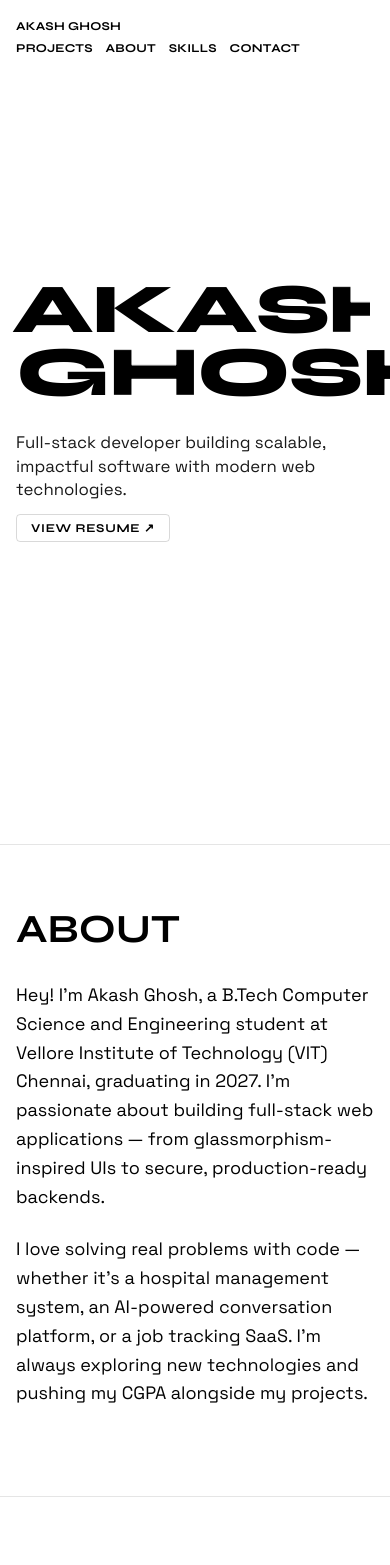
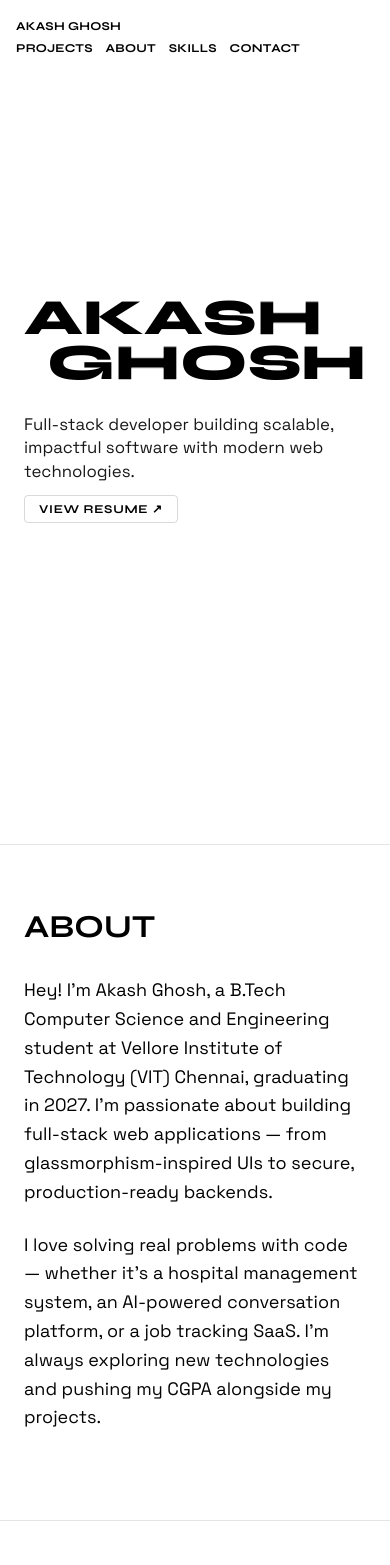
Before and after one commit to Akash-regno/portfolio, a React (Vite) app: page / in a window 390 px wide. Shown: the top 1565 px of the page. Built offline with nearby package versions, Linux system fonts and the light colour scheme.

Commit message:
style: improve mobile layout responsiveness and viewport settings

```diff
--- a/index.html
+++ b/index.html
@@ -4,7 +4,7 @@
 <head>
   <meta charset="UTF-8" />
   <link rel="icon" type="image/svg+xml" href="/favicon.svg" />
-  <meta name="viewport" content="width=device-width, initial-scale=1.0" />
+  <meta name="viewport" content="width=device-width, initial-scale=1.0, maximum-scale=5.0, user-scalable=yes" />
   <title>Akash Ghosh | Portfolio</title>
   <meta name="description"
     content="Portfolio of Akash Ghosh — B.Tech Computer Science Engineering student at VIT Chennai (2023–2027). Full-stack developer building impactful software." />
--- a/src/index.css
+++ b/src/index.css
@@ -37,8 +37,8 @@
 
 @media (max-width: 520px) {
   :root {
-    --h1: 18vw;
-    --h2: 40px;
+    --h1: 13vw;
+    --h2: 32px;
     --h3: 22px;
   }
 }
@@ -67,6 +67,8 @@
 
 html {
   scroll-behavior: smooth;
+  overflow-x: hidden;
+  width: 100%;
 }
 
 body {
@@ -80,6 +82,8 @@ body {
   -moz-osx-font-smoothing: grayscale;
   overflow-x: hidden;
   transition: background-color 0.4s ease, color 0.4s ease;
+  min-height: 100vh;
+  width: 100%;
 }
 
 h1 {
@@ -91,12 +95,25 @@ h1 {
   letter-spacing: -0.02em;
 }
 
+@media (max-width: 520px) {
+  h1 {
+    letter-spacing: 0;
+  }
+}
+
 h2 {
   font-family: var(--font-heading);
   font-weight: 700;
   line-height: 1;
   text-transform: uppercase;
   font-size: var(--h2);
+}
+
+@media (max-width: 520px) {
+  h2 {
+    word-break: break-word;
+    overflow-wrap: break-word;
+  }
 }
 
 h3 {
@@ -141,6 +158,28 @@ button {
   will-change: transform;
 }
 
+/* Prevent horizontal overflow */
+* {
+  max-width: 100%;
+}
+
+/* Mobile-specific fixes */
+@media (max-width: 520px) {
+  .hero-contain .h1-text {
+    overflow: visible !important;
+    display: block;
+    box-sizing: border-box;
+  }
+
+  h1 {
+    overflow: visible !important;
+  }
+
+  .hero-contain .h1-text .char {
+    display: inline-block;
+  }
+}
+
 .wrapper {
   width: 76%;
   max-width: 1600px;
@@ -169,8 +208,8 @@ button {
 
 @media (max-width: 520px) {
   .wrapper {
-    padding-left: 1rem;
-    padding-right: 1rem;
+    padding-left: 1.5rem;
+    padding-right: 1.5rem;
   }
 }
 
@@ -359,6 +398,8 @@ button {
 
   .modal-content {
     padding-top: 80px;
+    overflow-y: auto;
+    -webkit-overflow-scrolling: touch;
   }
 
   .link-group-div:not(:first-of-type) {
@@ -375,6 +416,8 @@ button {
     height: auto;
     width: auto;
     aspect-ratio: 1/1;
+    font-size: 0.8rem;
+    padding: 1rem;
   }
 }
 
@@ -439,12 +482,19 @@ button {
     padding: 1.25rem 1rem;
     font-size: 0.75rem;
     letter-spacing: 0.02em;
+    width: 100%;
+    box-sizing: border-box;
   }
 
   .right-links {
     flex-direction: row;
     align-items: center;
     gap: 0.8rem;
+    flex-wrap: wrap;
+  }
+
+  .nav-link {
+    white-space: nowrap;
   }
 }
 
@@ -453,6 +503,8 @@ button {
    ============================================================ */
 .hero-sec {
   overflow: hidden;
+  max-width: 100vw;
+  position: relative;
 }
 
 .hero-contain {
@@ -466,6 +518,7 @@ button {
   flex-direction: column;
   align-items: stretch;
   justify-content: center;
+  overflow: visible;
 }
 
 @media (max-width: 1280px) {
@@ -492,14 +545,22 @@ button {
 
 @media (max-width: 520px) {
   .hero-contain {
-    padding-left: 1rem;
-    padding-right: 1rem;
+    padding-left: 1.5rem;
+    padding-right: 1.5rem;
     padding-bottom: 3rem;
+    max-width: 100vw;
+    overflow: hidden;
+    box-sizing: border-box;
   }
 
   .hero-contain .blueprint {
-    padding-left: 1rem;
-    padding-right: 1rem;
+    padding-left: 1.5rem;
+    padding-right: 1.5rem;
+  }
+
+  .hero-contain .real {
+    max-width: 100%;
+    width: 100%;
   }
 }
 
@@ -514,6 +575,7 @@ button {
   display: flex;
   flex-direction: column;
   align-items: flex-start;
+  overflow: visible;
 }
 
 @media (max-width: 820px) {
@@ -523,17 +585,39 @@ button {
   }
 }
 
+@media (max-width: 520px) {
+  .hero-contain .real {
+    width: 100%;
+    box-sizing: border-box;
+  }
+}
+
 .hero-contain .h1-text.text-1 {
   width: 100%;
   padding-left: 0.02em;
-  overflow: hidden;
+  overflow: visible;
   white-space: nowrap;
 }
 
 @media (max-width: 820px) {
   .hero-contain .h1-text.text-1 {
     padding: 0;
-    margin-left: -0.06em;
+    margin-left: -0.03em;
+    width: 100%;
+    white-space: nowrap;
+  }
+}
+
+@media (max-width: 520px) {
+  .hero-contain .h1-text.text-1 {
+    width: 100%;
+    max-width: 100%;
+    margin-left: 0;
+    padding: 0;
+    box-sizing: border-box;
+    display: block;
+    white-space: nowrap;
+    overflow: visible;
   }
 }
 
@@ -542,14 +626,31 @@ button {
   margin-left: auto;
   padding-left: 0.2em;
   padding-right: 0.05em;
-  overflow: hidden;
+  overflow: visible;
   white-space: nowrap;
 }
 
 @media (max-width: 820px) {
   .hero-contain .h1-text.text-2 {
     padding: 0;
-    margin-right: -0.03em;
+    margin-right: 0;
+    width: fit-content;
+    max-width: 100%;
+    white-space: nowrap;
+  }
+}
+
+@media (max-width: 520px) {
+  .hero-contain .h1-text.text-2 {
+    max-width: 100%;
+    padding: 0;
+    margin-right: 0;
+    margin-left: auto;
+    box-sizing: border-box;
+    display: block;
+    white-space: nowrap;
+    overflow: visible;
+    text-align: right;
   }
 }
 
@@ -719,10 +820,22 @@ button {
 @media (max-width: 520px) {
   .about-sec {
     padding: 64px 0;
+    overflow-x: hidden;
   }
 
   .about-text {
     font-size: 1rem;
+    word-break: break-word;
+  }
+
+  .tag {
+    font-size: 0.75rem;
+    padding: 0.3rem 0.6rem;
+  }
+
+  .section-heading {
+    font-size: 32px !important;
+    line-height: 1.1;
   }
 }
 
@@ -778,6 +891,7 @@ button {
 @media (max-width: 520px) {
   .skills-sec {
     padding: 64px 0;
+    overflow-x: hidden;
   }
 
   .skills-grid {
@@ -790,6 +904,11 @@ button {
 
   .skill-item {
     font-size: 1rem;
+  }
+
+  .section-heading {
+    font-size: 32px !important;
+    line-height: 1.1;
   }
 }
 
@@ -882,6 +1001,7 @@ button {
 @media (max-width: 520px) {
   .projects-sec {
     padding: 64px 0;
+    overflow-x: hidden;
   }
 
   .projects-list {
@@ -895,15 +1015,27 @@ button {
 
   .project-title {
     font-size: 1.2rem;
+    word-break: break-word;
   }
 
   .project-desc {
     font-size: 0.9rem;
+    word-break: break-word;
   }
 
   .project-links {
     flex-direction: row;
     gap: 1rem;
+  }
+
+  .ptag {
+    font-size: 0.7rem;
+    padding: 0.2rem 0.5rem;
+  }
+
+  .section-heading {
+    font-size: 32px !important;
+    line-height: 1.1;
   }
 }
 
@@ -1018,6 +1150,7 @@ button {
 @media (max-width: 520px) {
   .experience-sec {
     padding: 64px 0;
+    overflow-x: hidden;
   }
 
   .exp-list {
@@ -1030,10 +1163,23 @@ button {
 
   .exp-role {
     font-size: 1.1rem;
+    word-break: break-word;
   }
 
   .exp-desc {
     font-size: 0.9rem;
+    word-break: break-word;
+  }
+
+  .exp-link {
+    font-size: 0.7rem;
+    padding: 5px 12px;
+  }
+
+  .section-heading {
+    font-size: 32px !important;
+    line-height: 1.1;
+    word-break: break-word;
   }
 }
 
@@ -1116,6 +1262,14 @@ button {
   line-height: 0.95;
 }
 
+@media (max-width: 520px) {
+  .contact-heading {
+    font-size: clamp(40px, 12vw, 72px);
+    line-height: 1;
+    word-break: break-word;
+  }
+}
+
 .contact-desc {
   font-size: 1.125rem;
   line-height: 1.6;
@@ -1137,7 +1291,9 @@ button {
   transition: opacity 0.2s ease-out, transform 0.2s ease-out;
   margin-bottom: 2rem;
   cursor: pointer;
-  word-break: break-all;
+  word-break: break-word;
+  max-width: 100%;
+  overflow-wrap: break-word;
 }
 
 .cta-button:hover {
@@ -1179,14 +1335,11 @@ button {
 @media (max-width: 520px) {
   .contact-sec {
     padding: 64px 0;
+    overflow-x: hidden;
   }
 
   .contact-inner {
     gap: 2rem;
-  }
-
-  .contact-heading {
-    font-size: clamp(44px, 14vw, 80px);
   }
 
   .contact-desc {
@@ -1197,9 +1350,12 @@ button {
   .cta-button {
     display: block;
     text-align: center;
-    padding: 0.875rem 1.5rem;
-    font-size: 0.85rem;
-    letter-spacing: 0.04em;
+    padding: 0.875rem 1rem;
+    font-size: 0.75rem;
+    letter-spacing: 0.02em;
+    word-break: break-word;
+    overflow-wrap: anywhere;
+    hyphens: auto;
   }
 
   .contact-socials {
@@ -1230,6 +1386,10 @@ button {
     flex-direction: column;
     gap: 0.5rem;
     align-items: flex-start;
+  }
+
+  .footer-name {
+    font-size: 0.8rem;
   }
 }
 
@@ -1474,6 +1634,7 @@ body.dark-theme .pp-image-wrap:hover {
 @media (max-width: 520px) {
   .projects-page-sec {
     padding: 120px 0 60px;
+    overflow-x: hidden;
   }
 
   .projects-page-header {
@@ -1481,7 +1642,9 @@ body.dark-theme .pp-image-wrap:hover {
   }
 
   .projects-page-header h1 {
-    font-size: clamp(32px, 12vw, 54px);
+    font-size: clamp(36px, 8.5vw, 58px);
+    word-break: break-word;
+    line-height: 1.1;
   }
 
   .projects-page-intro {
@@ -1494,10 +1657,16 @@ body.dark-theme .pp-image-wrap:hover {
 
   .pp-title {
     font-size: 1.5rem;
+    word-break: break-word;
   }
 
   .pp-desc-bullet {
     font-size: 0.95rem;
+    word-break: break-word;
+  }
+
+  .pp-image-wrap {
+    max-width: 100%;
   }
 }
 
```
Also changed, not shown: 1 other file (tests, documents, lock files or other folders).
